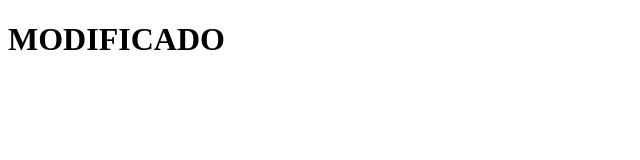
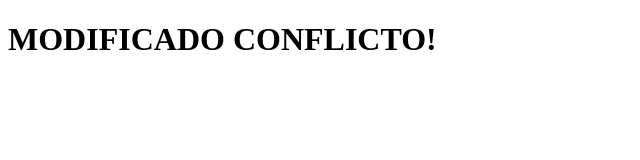
Before and after one commit to jarrueegibide/Reto1, a plain HTML site: page index.html in a window 1280 px wide. Shown: the whole page, without its empty margins (0-640 px from the left). Drawn offline with Linux system fonts and the light colour scheme.

Commit message:
conflicto

```diff
--- a/index.html
+++ b/index.html
@@ -8,7 +8,7 @@
 <body>
 
     <h1>
-        MODIFICADO
+        MODIFICADO CONFLICTO!
     </h1>
 
 </body>
```
